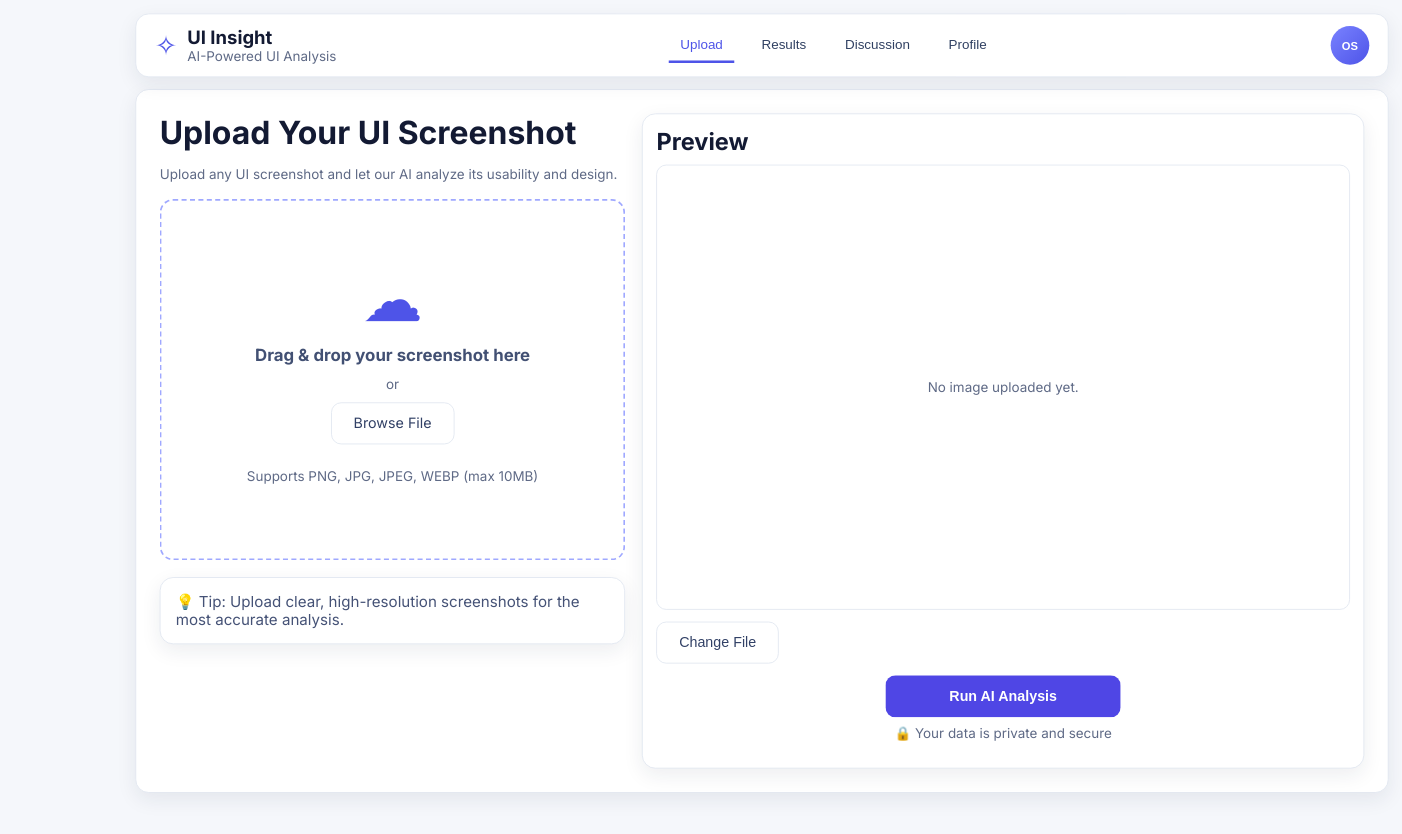
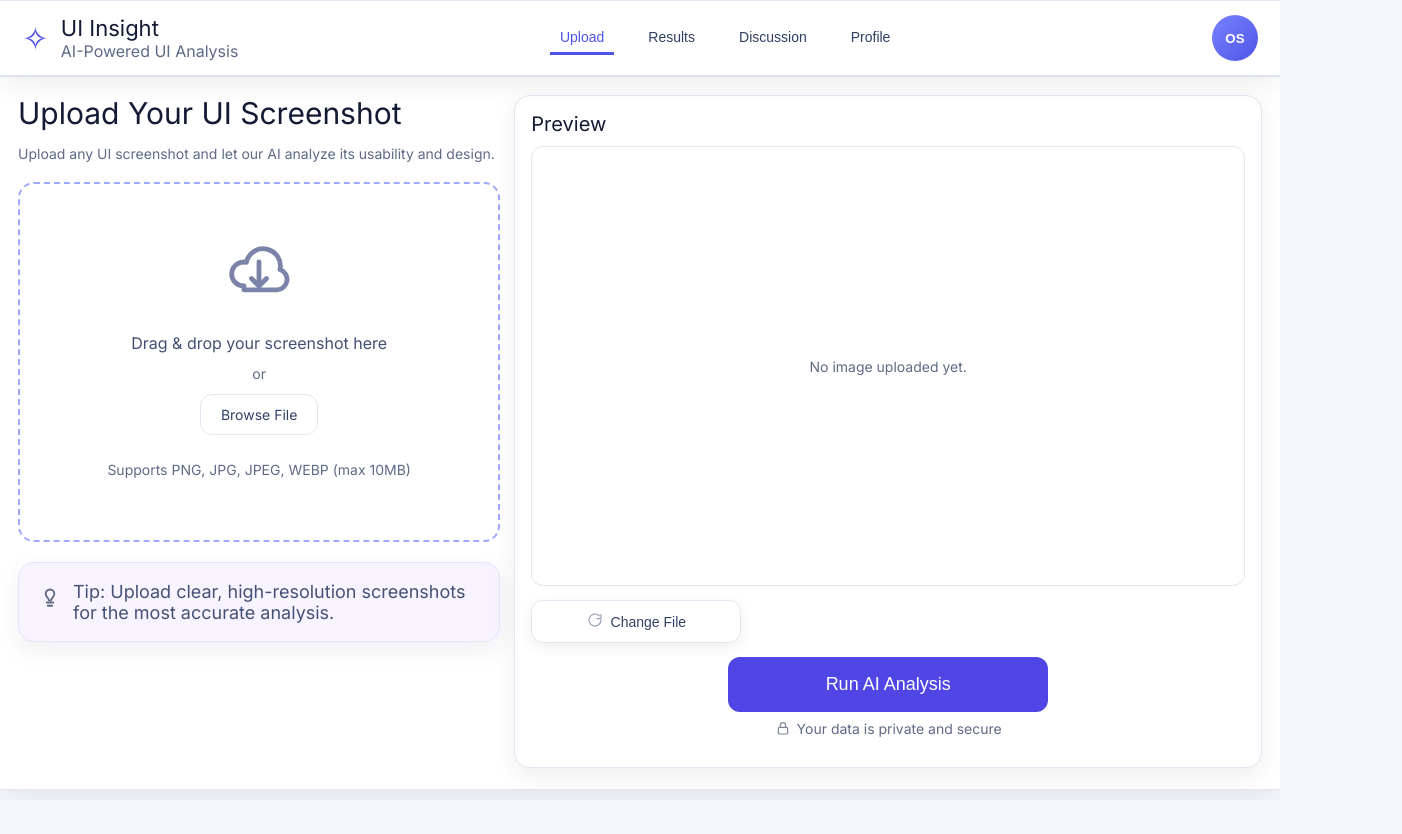
Before and after one commit to Zhaochen922/625_project, a website: page public/index.html in a window 1280 px wide. Shown: the whole page, 1402 px wide, since content can reach past the window. After the commit the page ends 800 px from the top, so only its background shows below. Drawn offline with Linux system fonts and the light colour scheme; no server answers.

Commit message:
Make results cards more compact and switch typography to Inter Regular

```diff
--- a/public/index.html
+++ b/public/index.html
@@ -6,7 +6,7 @@
   <title>UI Insight</title>
   <link rel="preconnect" href="https://fonts.googleapis.com">
   <link rel="preconnect" href="https://fonts.gstatic.com" crossorigin>
-  <link href="https://fonts.googleapis.com/css2?family=Inter:wght@400;500;600;700;800&display=swap" rel="stylesheet">
+  <link href="https://fonts.googleapis.com/css2?family=Inter:wght@400;500;600;700&display=swap" rel="stylesheet">
   <link rel="stylesheet" href="/styles.css" />
 </head>
 <body>
@@ -45,13 +45,13 @@
             <p class="muted">Upload any UI screenshot and let our AI analyze its usability and design.</p>
             <label id="dropZone" class="drop-zone">
               <input id="fileInput" type="file" accept="image/png,image/jpg,image/jpeg,image/webp" hidden>
-              <div class="upload-icon">☁︎</div>
+              <div class="upload-icon" aria-hidden="true"><svg viewBox="0 0 24 24"><path d="M7 18a4 4 0 1 1 .8-7.9A5.5 5.5 0 0 1 19 12.5a3.5 3.5 0 0 1-1 6.8H7z"></path><path d="M12 10v8"></path><path d="M9.5 15.5 12 18l2.5-2.5"></path></svg></div>
               <h3>Drag & drop your screenshot here</h3>
               <div class="muted">or</div>
               <span class="btn secondary">Browse File</span>
               <p class="muted small">Supports PNG, JPG, JPEG, WEBP (max 10MB)</p>
             </label>
-            <div class="tip card">💡 Tip: Upload clear, high-resolution screenshots for the most accurate analysis.</div>
+            <div class="tip card"><span class="tip-icon" aria-hidden="true"><svg viewBox="0 0 24 24"><path d="M9 18h6"></path><path d="M10 21h4"></path><path d="M8 10a4 4 0 1 1 8 0c0 1.7-.8 2.5-1.6 3.4-.6.7-1.2 1.4-1.4 2.6h-2c-.2-1.2-.8-1.9-1.4-2.6C8.8 12.5 8 11.7 8 10z"></path></svg></span><span>Tip: Upload clear, high-resolution screenshots for the most accurate analysis.</span></div>
           </div>
           <div class="upload-right card">
             <h2>Preview</h2>
@@ -59,9 +59,9 @@
               <img id="previewImage" alt="Upload preview" />
               <div id="previewPlaceholder" class="muted">No image uploaded yet.</div>
             </div>
-            <button id="changeFileBtn" class="btn secondary">Change File</button>
+            <button id="changeFileBtn" class="btn secondary icon-btn"><span class="btn-icon" aria-hidden="true"><svg viewBox="0 0 24 24"><path d="M21 12a9 9 0 1 1-2.64-6.36"></path><path d="M21 4v6h-6"></path></svg></span>Change File</button>
             <button id="runAnalysisBtn" class="btn analysis-btn">Run AI Analysis</button>
-            <p class="muted center upload-privacy">🔒 Your data is private and secure</p>
+            <p class="muted center upload-privacy"><span class="inline-icon" aria-hidden="true"><svg viewBox="0 0 24 24"><rect x="5" y="11" width="14" height="10" rx="2"></rect><path d="M8 11V8a4 4 0 0 1 8 0v3"></path></svg></span>Your data is private and secure</p>
           </div>
         </div>
       </section>
@@ -72,7 +72,7 @@
             <h1>Analysis Results</h1>
             <p class="muted">AI identified usability issues and suggested practical improvements.</p>
           </div>
-          <button class="btn secondary">Download Report</button>
+          <button class="btn secondary download-btn"><span class="btn-icon" aria-hidden="true"><svg viewBox="0 0 24 24"><path d="M12 4v11"></path><path d="M8.5 11.5 12 15l3.5-3.5"></path><path d="M5 19h14"></path></svg></span>Download Report</button>
         </div>
         <div class="results-grid">
           <div>
--- a/public/styles.css
+++ b/public/styles.css
@@ -22,13 +22,12 @@
 }
 
 .app-shell {
-  --ui-scale: 0.84;
-  padding: 16px;
-  max-width: 1600px;
-  margin: 0 auto;
-  width: calc(100% / var(--ui-scale));
-  transform: scale(var(--ui-scale));
-  transform-origin: top center;
+  --ui-scale: 1;
+  padding: 0;
+  max-width: none;
+  margin: 0;
+  width: 100%;
+  transform: none;
 }
 .card {
   background: var(--surface);
@@ -39,7 +38,7 @@
 
 .top-nav {
   position: sticky;
-  top: 16px;
+  top: 0px;
   z-index: 3;
   display: flex;
   align-items: center;
@@ -148,7 +147,7 @@
 .preview-frame img { width: 100%; height: 100%; object-fit: contain; display: none; }
 
 .results-grid {
-  margin-top: 16px;
+  margin-top: 0px;
   display: grid;
   grid-template-columns: 1fr 1fr;
   gap: 18px;
@@ -156,15 +155,17 @@
 .item-card {
   display: grid;
   grid-template-columns: 78px 1fr;
-  gap: 14px;
-  padding: 16px;
+  gap: 12px;
+  padding: 14px 14px 10px;
   align-items: start;
-  min-height: 150px;
+  min-height: 132px;
 }
 #suggestionsList .item-card .chip.success {
   display: inline-block;
-  margin-top: 12px;
+  margin-top: 8px;
 }
+#issuesList .item-card p,
+#suggestionsList .item-card h3 { margin-bottom: 4px; }
 .icon-box {
   width: 78px; height: 78px; border-radius: 14px; display: grid; place-items: center;
   font-size: 30px;
@@ -344,3 +345,47 @@
     max-width: 100%;
   }
 }
+
+/* visual refinement */
+body { font-weight: 400; }
+h1 { font-size: 38px; margin: 0 0 8px; font-weight: 600; }
+h2 { font-size: 28px; margin: 0; font-weight: 560; }
+h3 { font-size: 20px; margin: 0; font-weight: 520; }
+.muted, p, label, .btn, .tab, .chip { font-weight: 400; }
+.row-between.section-title h2 { font-weight: 540; }
+#suggestionsList .item-card h3 { font-weight: 400; }
+.main { margin-top: 0; border-top-left-radius: 0; border-top-right-radius: 0; border-top: 1px solid #e8ebf2; }
+.top-nav { border-bottom-left-radius: 0; border-bottom-right-radius: 0; margin-bottom: 0; }
+.tabs { gap: 24px; background: transparent; border-radius: 0; padding: 0; }
+.upload-icon { color: #7b84a8; }
+.upload-icon svg { width: 72px; height: 72px; fill: none; stroke: currentColor; stroke-width: 1.6; stroke-linecap: round; stroke-linejoin: round; }
+.tip { display: flex; align-items: flex-start; gap: 10px; background: #f7f3ff; border-color: #e9e2ff; }
+.tip-icon svg { width: 26px; height: 26px; margin-top: 2px; fill: none; stroke: #5f6a86; stroke-width: 1.7; stroke-linecap: round; stroke-linejoin: round; }
+.icon-btn { display: inline-flex; align-items: center; justify-content: center; gap: 8px; box-shadow: 0 4px 14px rgba(34, 42, 70, 0.08); margin: 0 auto; }
+#changeFileBtn { min-width: 210px; }
+#runAnalysisBtn { width: 320px; padding: 16px 28px; font-size: 18px; }
+.download-btn { box-shadow: 0 4px 14px rgba(54, 62, 88, 0.1); }
+.btn-icon svg { width: 16px; height: 16px; fill: none; stroke: #99a1b5; stroke-width: 1.8; stroke-linecap: round; stroke-linejoin: round; }
+.inline-icon svg { width: 16px; height: 16px; vertical-align: -2px; margin-right: 6px; fill: none; stroke: #7f8799; stroke-width: 1.8; stroke-linecap: round; stroke-linejoin: round; }
+
+.top-nav, .main { border-left: none; border-right: none; border-radius: 0; }
+.main { min-height: calc(100vh - 86px); }
+
+
+/* content downsizing without scaling page container */
+.main { padding: 18px; }
+.upload-grid, .results-grid, .discussion-grid, .profile-grid { gap: 14px; }
+h1 { font-size: 30px; }
+h2 { font-size: 20px; }
+h3 { font-size: 16px; }
+.muted, p, label { font-size: 14px; }
+.btn { padding: 11px 20px; font-size: 14px; }
+.tab { font-size: 14px; padding: 7px 10px; }
+.drop-zone { min-height: 360px; }
+.preview-frame { min-height: 440px; }
+.icon-box { width: 62px; height: 62px; }
+
+
+/* unify Inter Regular across site */
+body, input, textarea, button { font-weight: 400; }
+h1, h2, h3, .brand-title, .btn.primary, .analysis-btn, .chip, strong { font-weight: 400; }
```
